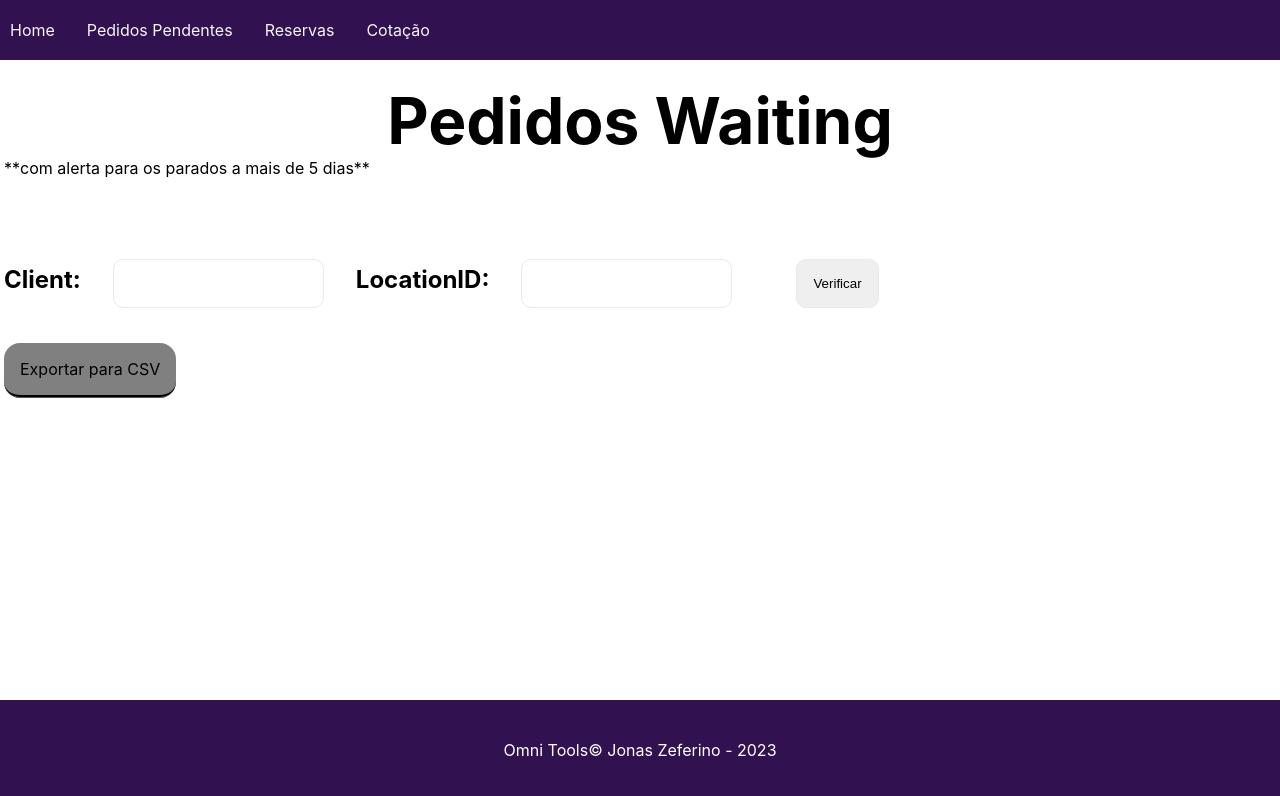
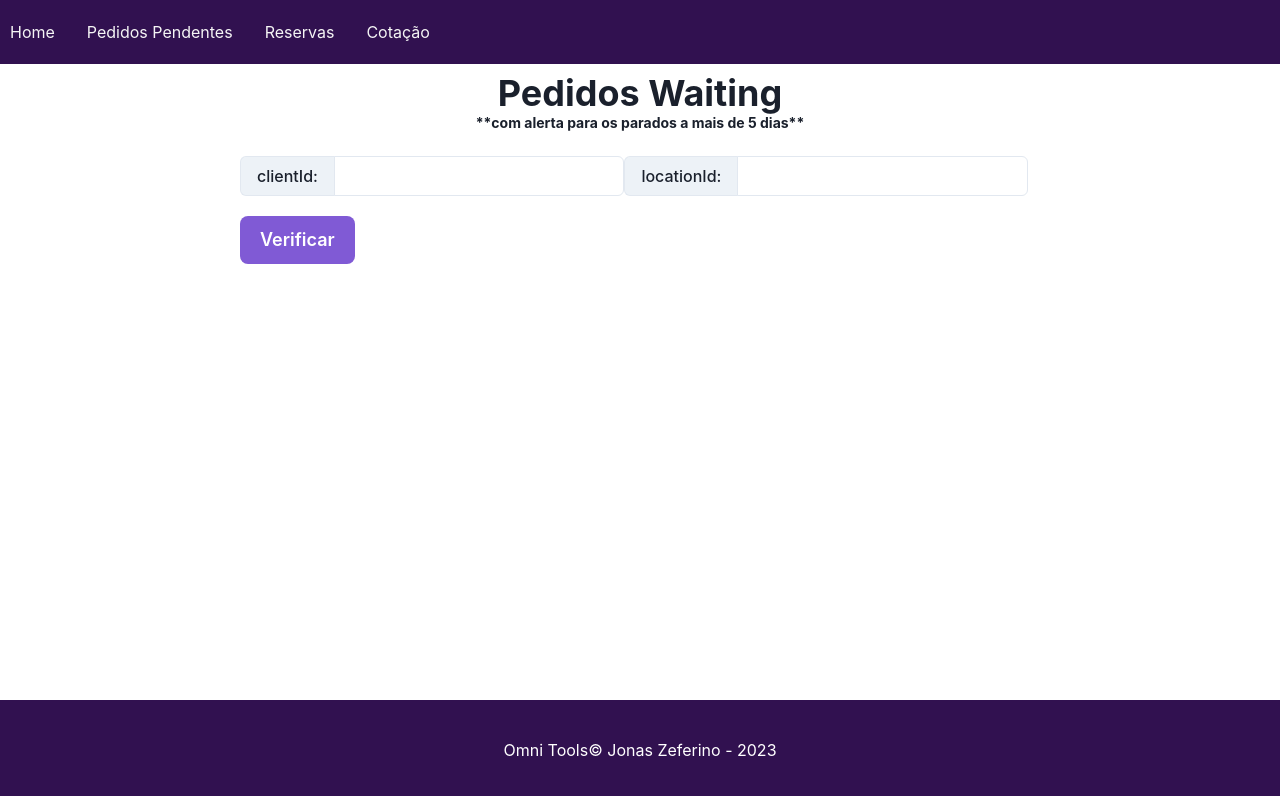
Before and after one commit to jonaszeferino/omniTools, a Next.js app: page /orderwaiting in a window 1280 px wide. Shown: the top 796 px of the page. Built offline with nearby package versions, Linux system fonts and the light colour scheme.

Commit message:
order waiting and reservations wating with chakra working

```diff
--- a/pages/orderwaiting.js
+++ b/pages/orderwaiting.js
@@ -6,6 +6,16 @@ import ErrorPage from "./error-page";
 import styles from "../styles/Home.module.css";
 import { format, differenceInDays } from "date-fns";
 import { CSVLink } from "react-csv";
+import {
+  Button,
+  Text,
+  FormLabel,
+  Input,
+  Heading,
+  InputGroup,
+  InputLeftAddon,
+  ChakraProvider,
+} from "@chakra-ui/react";
 
 export default function orders() {
   let [orderStock, setOrderStock] = useState([]);
@@ -83,37 +93,78 @@ export default function orders() {
   console.log("csv:", csvData);
 
   return (
-    <div>
-      <h3 className={styles.title}>Pedidos Waiting</h3>
-      <span>**com alerta para os parados a mais de 5 dias**</span>
-      <h2>
+    <>
+      <ChakraProvider>
+        <Heading as="h1" size="xl" textAlign="center">
+          Pedidos Waiting
+        </Heading>
+        <Heading as="h3" size="xs" textAlign="center">
+          **com alerta para os parados a mais de 5 dias**
+        </Heading>
+
         <br />
-        <label type="text">
-          Client:
-          <input
-            className={styles.card}
-            required={true}
-            type="text"
-            value={orderUser}
-            onChange={(event) => setOrderUser(event.target.value)}
-          ></input>
-        </label>
-        <label type="text">
-          LocationID:
-          <input
-            className={styles.card}
-            required={true}
-            type="text"
-            value={orderLocation}
-            onChange={(event) => setOrderLocationId(event.target.value)}
-          ></input>
-        </label>
+        <div style={{ maxWidth: "800px", margin: "0 auto" }}>
+          <FormLabel type="text">
+            <InputGroup size="md" mb={5}>
+              <InputLeftAddon size="md" children="clientId:" />
+              <Input
+                size="md"
+                value={orderUser}
+                onChange={(event) => setOrderUser(event.target.value)}
+              ></Input>
+              <InputLeftAddon size="md" children="locationId:" />
+              <Input
+                size="md"
+                value={orderLocation}
+                onChange={(event) => setOrderLocationId(event.target.value)}
+              ></Input>
+            </InputGroup>
+          </FormLabel>
+        </div>
+        <div style={{ maxWidth: "800px", margin: "0 auto" }}>
+          <Button
+            padding={5}
+            rounded={8}
+            size="lg"
+            mx="auto"
+            colorScheme="purple"
+            onClick={apiCall}
+          >
+            Verificar{" "}
+          </Button>
+          {csvData.length > 0 ? (
+            <CSVLink
+              data={csvData}
+              headers={[
+                "DataPedido",
+                "Cliente",
+                "Chanal",
+                "Filial",
+                "Sku",
+                "Pedido",
+                "Quantidade",
+                "DiasParado",
+              ]}
+              separator={";"}
+              filename={`pedidos_pendentes_${orderUser}_${dateFile}`}
+            >
+              <Button
+                padding={5}
+                rounded={8}
+                size="lg"
+                mx="auto"
+                colorScheme="purple"
+                my={4}
+                ml={4}
+              >
+                Exportar para CSV
+              </Button>
+            </CSVLink>
+          ) : null}
+        </div>
 
-        <button className={styles.card} onClick={apiCall}>
-          Verificar
-        </button>
-      </h2>
-      <span>{isLoading ? <div>Carregando...</div> : " "}</span>
+        <span>{isLoading ? <div>Carregando...</div> : " "}</span>
+      </ChakraProvider>
       {isError === true ? (
         <ErrorPage message={`Verifique a grafia`}></ErrorPage>
       ) : (
@@ -153,23 +204,6 @@ export default function orders() {
           })}
         </div>
       )}
-      {csvData && (
-        <CSVLink
-          style={{
-            backgroundColor: "gray",
-            borderBlockColor: "black",
-            padding: "1rem",
-            borderRadius: "1rem",
-            borderBottomStyle: "groove",
-          }}
-          data={csvData}
-          headers={["Pedido", "Filial", "Canal", "DataPedido", "DiasParado"]}
-          separator={";"}
-          filename={`pedidos_waiting_${orderUser}_${dateFile}`}
-        >
-          Exportar para CSV
-        </CSVLink>
-      )}
-    </div>
+    </>
   );
 }
```
